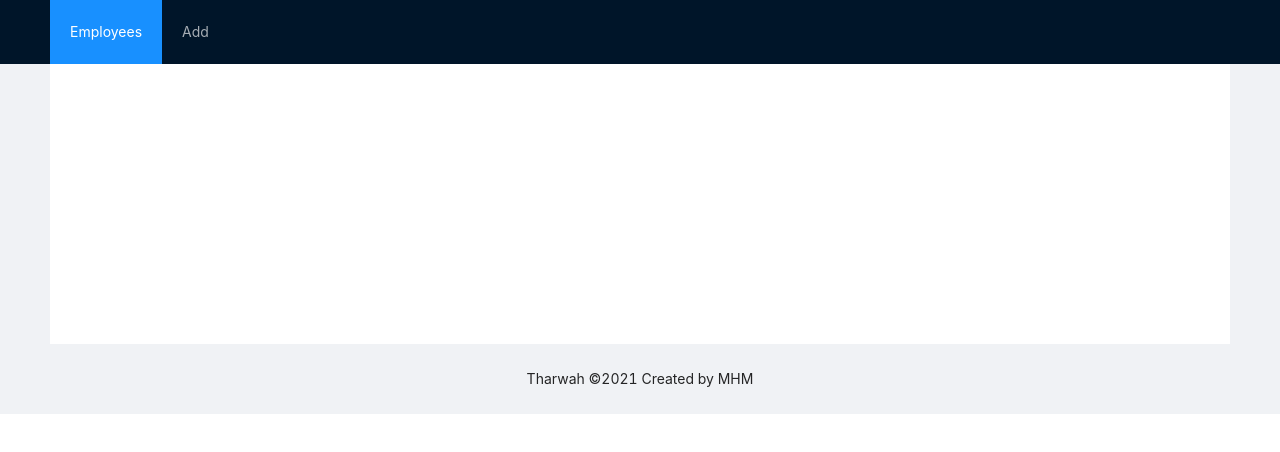
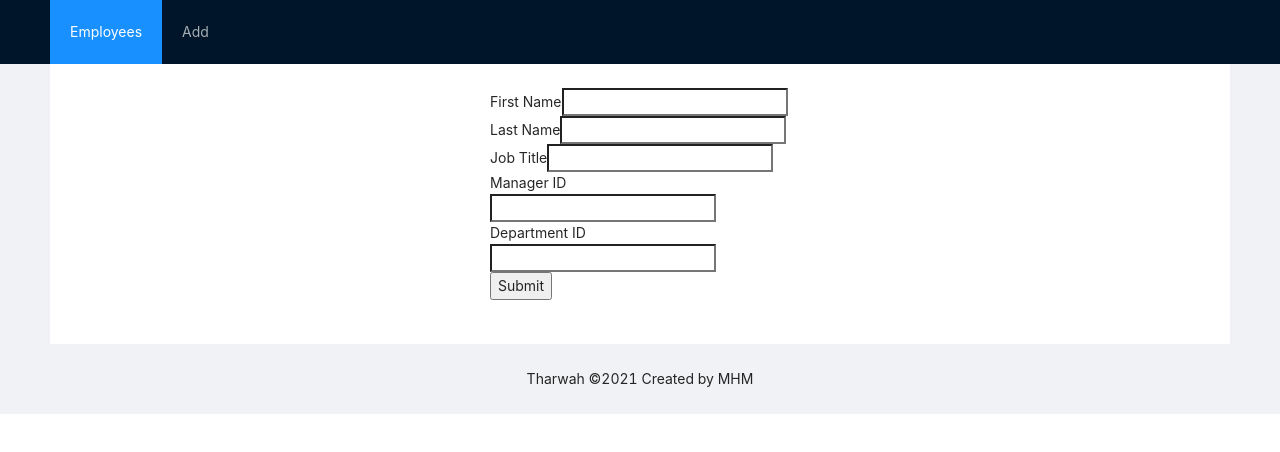
Before and after one commit to AlMuhannaMH/TharwahCaseStudyProject, a React (Create React App) app in the folder react-crud/: page /add in a window 1280 px wide. Shown: the top 452 px of the page. Built offline with nearby package versions, Linux system fonts and the light colour scheme.

Commit message:
fix router

```diff
--- a/react-crud/src/App.js
+++ b/react-crud/src/App.js
@@ -1,7 +1,13 @@
 import React from "react";
+import { Routes, Route, Link } from "react-router-dom";
+
 import "antd/dist/antd.min.css";
 import "./App.css";
 import { Layout, Menu } from "antd";
+
+import AddEmployee from "./components/AddEmployee";
+import Employee from "./components/Employee";
+import EmployeesList from "./components/EmployeesList";
 
 const { Header, Content, Footer } = Layout;
 
@@ -19,9 +25,14 @@ function App() {
           <Menu.Item key="2">Add</Menu.Item>
         </Menu>
       </Header>
+
       <Content style={{ padding: "0 50px" }}>
         <div style={{ background: "#fff", padding: 24, minHeight: 280 }}>
-          {/* <UserRecord /> */}
+        <Routes>
+          <Route path="/tutorials/" element={<EmployeesList/>} />
+          <Route path="/add/" element={<AddEmployee/>} />
+          <Route path="/tutorials/:id/" element={<Employee/>} />
+        </Routes>
         </div>
       </Content>
 
--- a/react-crud/src/components/AddEmployee.js
+++ b/react-crud/src/components/AddEmployee.js
@@ -32,7 +32,7 @@ const AddEmployee = () => {
         setEmployee({
           id: response.data.id,
           firstName: response.data.first_name,
-          firstName: response.data.last_name,
+          last_name: response.data.last_name,
           jobTitle: response.data.job_title,
           managerID: response.data.manager,
           departmentID: response.data.department
--- a/react-crud/src/index.js
+++ b/react-crud/src/index.js
@@ -1,11 +1,14 @@
 import React from "react";
 import ReactDOM from "react-dom";
+import { BrowserRouter } from "react-router-dom";
+import App from "./App";
 import "./index.css";
-import App from "./App";
 
-// import { BrowserRouter as Router, HashRouter } from "react-router-dom";
 import reportWebVitals from "./reportWebVitals";
 
-ReactDOM.render(<App />, document.getElementById("root"));
+ReactDOM.render(
+<BrowserRouter>
+  <App />
+</BrowserRouter>, document.getElementById("root"));
 
 reportWebVitals();
```
